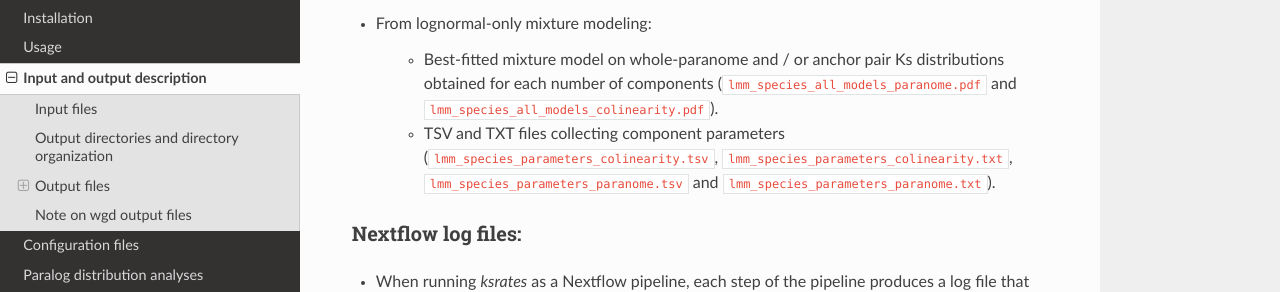
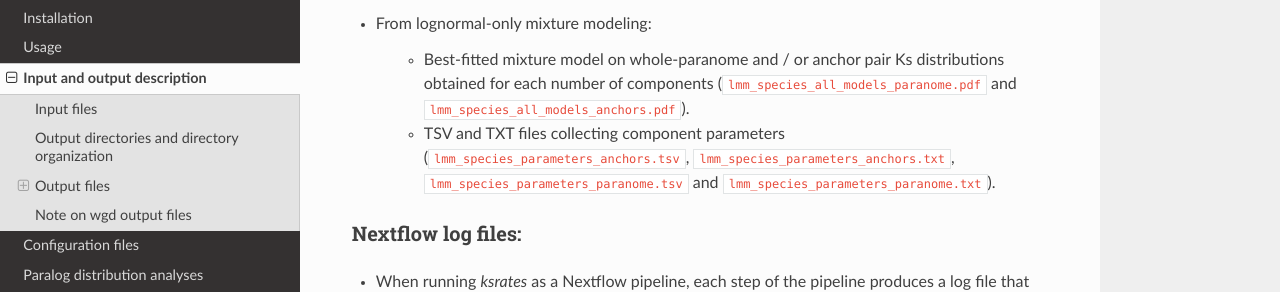
Before and after one commit to VIB-PSB/ksrates, a Sphinx documentation site: the page built from doc/source/input_output.rst, in a window 1280 px wide and 900 px high, scrolled down 1874 px. Shown: the part 157-449 px from the top of the window. Built offline with Sphinx 7.4.7 and the Read the Docs theme 2.0.0, drawn with Linux system fonts in a browser that asks for light colours; some of the changed text lies outside the part shown.

Commit message:
Rename "colinearity" to "anchors" in LMM filenames

```diff
--- a/doc/source/input_output.rst
+++ b/doc/source/input_output.rst
@@ -30,7 +30,7 @@ Main output files:
 * Rate-adjusted mixed paralog--ortholog *K*:sub:`S` distribution plot in PDF format (``mixed_species_adjusted.pdf``).
 * Rate-adjusted mixed anchor pair--ortholog *K*:sub:`S` distribution clustered to infer putative WGD components (``mixed_species_anchor_clusters.pdf``).
 * Rate-adjusted mixed paralog--ortholog *K*:sub:`S` distribution with superimposed exponential-lognormal mixture model for putative WGD inference (``mixed_species_elmm.pdf``).
-* Rate-adjusted mixed paralog-- or anchor pair--ortholog *K*:sub:`S` distribution with superimposed lognormal-only mixture model for putative WGD inference (``mixed_species_lmm_colinearity.pdf`` and ``mixed_species_lmm_paranome.pdf``).
+* Rate-adjusted mixed paralog-- or anchor pair--ortholog *K*:sub:`S` distribution with superimposed lognormal-only mixture model for putative WGD inference (``mixed_species_lmm_anchors.pdf`` and ``mixed_species_lmm_paranome.pdf``).
 * Rate-adjustment results in tab-separated format: raw results for each trio (``adjustment_table_species_all.tsv``) and final results for each divergent pair after finding a consensus value in case of multiple outgroups (``adjustment_table_species.tsv``).
 * Input tree with branch length set to *K*:sub:`S` distances estimated from ortholog *K*:sub:`S` distributions (``tree_species_distances.pdf``).
 
@@ -60,8 +60,8 @@ Secondary output files:
 
 * From lognormal-only mixture modeling:
 
-    * Best-fitted mixture model on whole-paranome and / or anchor pair Ks distributions obtained for each number of components (``lmm_species_all_models_paranome.pdf`` and ``lmm_species_all_models_colinearity.pdf``).
-    * TSV and TXT files collecting component parameters (``lmm_species_parameters_colinearity.tsv``, ``lmm_species_parameters_colinearity.txt``, ``lmm_species_parameters_paranome.tsv`` and ``lmm_species_parameters_paranome.txt``).
+    * Best-fitted mixture model on whole-paranome and / or anchor pair Ks distributions obtained for each number of components (``lmm_species_all_models_paranome.pdf`` and ``lmm_species_all_models_anchors.pdf``).
+    * TSV and TXT files collecting component parameters (``lmm_species_parameters_anchors.tsv``, ``lmm_species_parameters_anchors.txt``, ``lmm_species_parameters_paranome.tsv`` and ``lmm_species_parameters_paranome.txt``).
 
 Nextflow log files:
 -------------------
```
Also changed, not shown: 2 other files.
